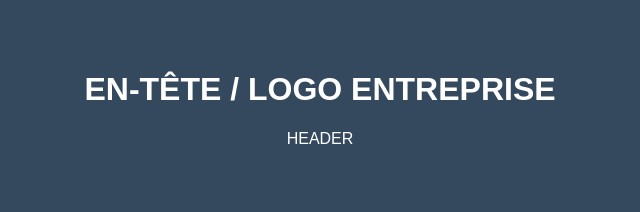
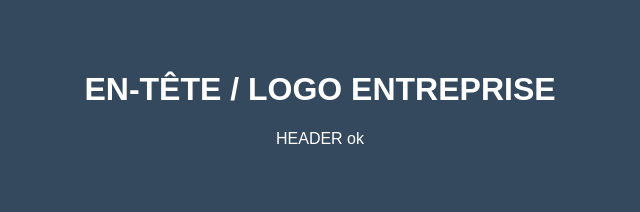
Before and after one commit to ChristTiger/GridTest, a plain HTML site: page index.html in a window 1280 px wide. Shown: the top 212 px of the page, 320-960 px from the left. Drawn offline with Linux system fonts and the light colour scheme.

Commit message:
Correction style android 2

```diff
--- a/index.html
+++ b/index.html
@@ -12,9 +12,8 @@
 
     <header class="header">
         <h1>EN-TÊTE / LOGO ENTREPRISE</h1>
-        <p>HEADER</p>
+        <p>HEADER ok</p>
     </header>
-
     <nav class="navigation">
         <h2>NAVIGATION</h2>
         <div class="nav-item">Accueil</div>
```
